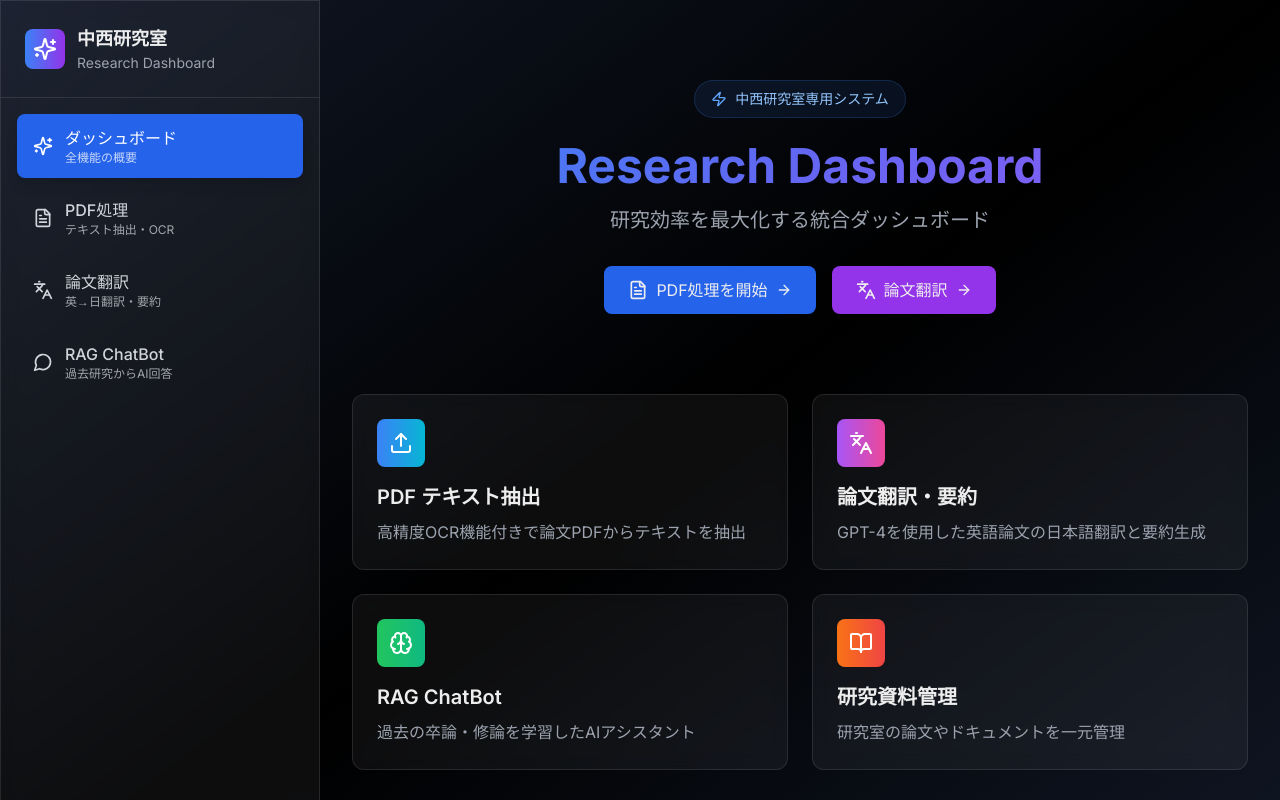
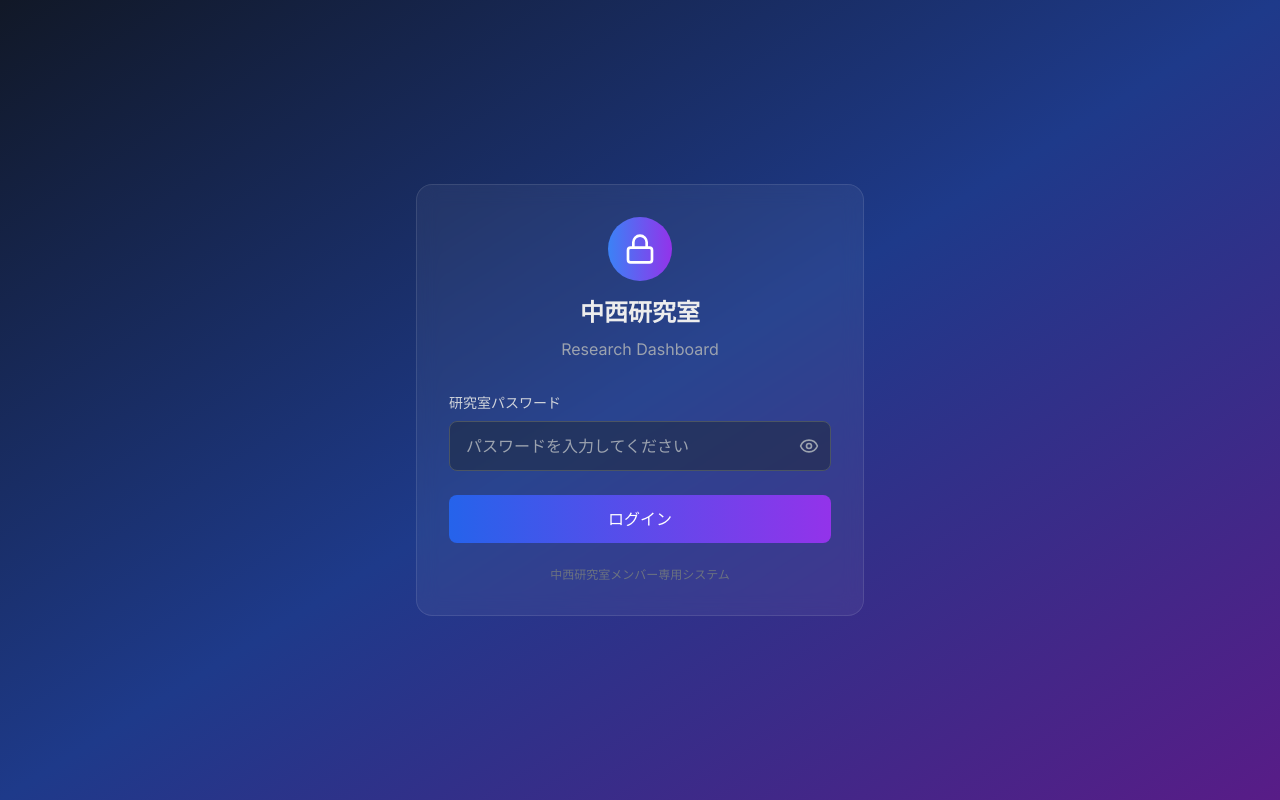
Before and after one commit to Shun11270201/lab-research-dashboard, a Next.js app: page /dashboard/nkz-lab-a8f9b2c1 in a window 1280 px wide. Shown: the top 800 px of the page. Built offline with nearby package versions, Linux system fonts and the light colour scheme.

Commit message:
Add password authentication: nakanishi-lab

```diff
--- a/src/app/dashboard/nkz-lab-a8f9b2c1/page.tsx
+++ b/src/app/dashboard/nkz-lab-a8f9b2c1/page.tsx
@@ -1,6 +1,6 @@
 'use client'
 
-import { useState } from 'react'
+import { useState, useEffect } from 'react'
 import {
   FileText,
   Languages,
@@ -10,7 +10,10 @@ import {
   Sparkles,
   ArrowRight,
   Brain,
-  Zap
+  Zap,
+  Lock,
+  Eye,
+  EyeOff
 } from 'lucide-react'
 import PdfProcessor from '@/components/PdfProcessor'
 import TranslationService from '@/components/TranslationService'
@@ -20,6 +23,87 @@ type ActiveTab = 'overview' | 'pdf' | 'translate' | 'chat'
 
 export default function Dashboard() {
   const [activeTab, setActiveTab] = useState<ActiveTab>('overview')
+  const [isAuthenticated, setIsAuthenticated] = useState(false)
+  const [password, setPassword] = useState('')
+  const [showPassword, setShowPassword] = useState(false)
+  const [error, setError] = useState('')
+
+  const LAB_PASSWORD = 'nakanishi-lab'
+
+  useEffect(() => {
+    const auth = localStorage.getItem('lab-auth')
+    if (auth === LAB_PASSWORD) {
+      setIsAuthenticated(true)
+    }
+  }, [])
+
+  const handleLogin = (e: React.FormEvent) => {
+    e.preventDefault()
+    if (password === LAB_PASSWORD) {
+      setIsAuthenticated(true)
+      localStorage.setItem('lab-auth', LAB_PASSWORD)
+      setError('')
+    } else {
+      setError('パスワードが正しくありません')
+      setPassword('')
+    }
+  }
+
+  if (!isAuthenticated) {
+    return (
+      <div className="min-h-screen bg-gradient-to-br from-gray-900 via-blue-900 to-purple-900 flex items-center justify-center p-4">
+        <div className="glass-effect rounded-2xl p-8 w-full max-w-md">
+          <div className="text-center mb-8">
+            <div className="w-16 h-16 bg-gradient-to-r from-blue-500 to-purple-600 rounded-full flex items-center justify-center mx-auto mb-4">
+              <Lock className="w-8 h-8 text-white" />
+            </div>
+            <h1 className="text-2xl font-bold mb-2">中西研究室</h1>
+            <p className="text-gray-400">Research Dashboard</p>
+          </div>
+
+          <form onSubmit={handleLogin} className="space-y-6">
+            <div>
+              <label htmlFor="password" className="block text-sm font-medium text-gray-300 mb-2">
+                研究室パスワード
+              </label>
+              <div className="relative">
+                <input
+                  id="password"
+                  type={showPassword ? 'text' : 'password'}
+                  value={password}
+                  onChange={(e) => setPassword(e.target.value)}
+                  className="w-full px-4 py-3 bg-gray-800/50 border border-gray-600 rounded-lg focus:border-blue-500 focus:outline-none transition-colors"
+                  placeholder="パスワードを入力してください"
+                  required
+                />
+                <button
+                  type="button"
+                  onClick={() => setShowPassword(!showPassword)}
+                  className="absolute right-3 top-1/2 transform -translate-y-1/2 text-gray-400 hover:text-gray-300"
+                >
+                  {showPassword ? <EyeOff className="w-5 h-5" /> : <Eye className="w-5 h-5" />}
+                </button>
+              </div>
+              {error && (
+                <p className="mt-2 text-sm text-red-400">{error}</p>
+              )}
+            </div>
+
+            <button
+              type="submit"
+              className="w-full bg-gradient-to-r from-blue-600 to-purple-600 hover:from-blue-700 hover:to-purple-700 text-white font-medium py-3 px-4 rounded-lg transition-all duration-300 hover-glow"
+            >
+              ログイン
+            </button>
+          </form>
+
+          <div className="mt-6 text-center text-xs text-gray-500">
+            中西研究室メンバー専用システム
+          </div>
+        </div>
+      </div>
+    )
+  }
 
   const menuItems = [
     {
```
